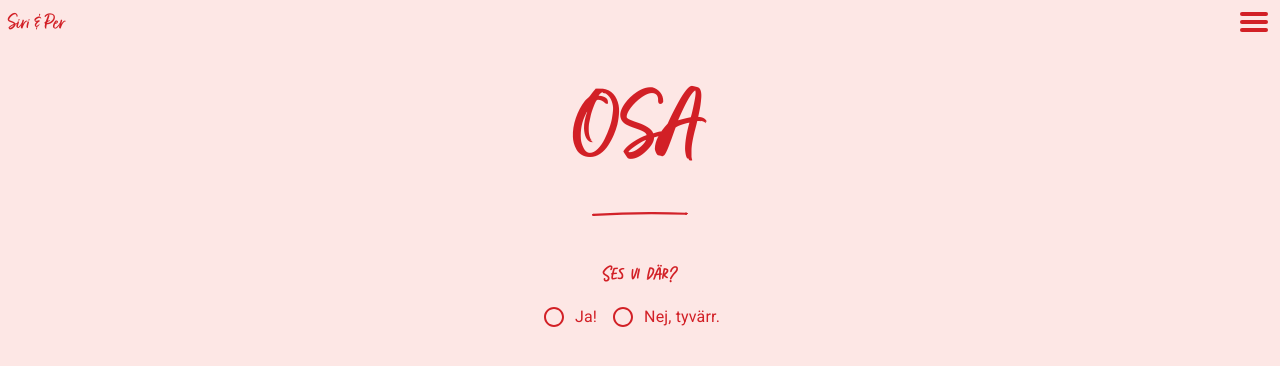
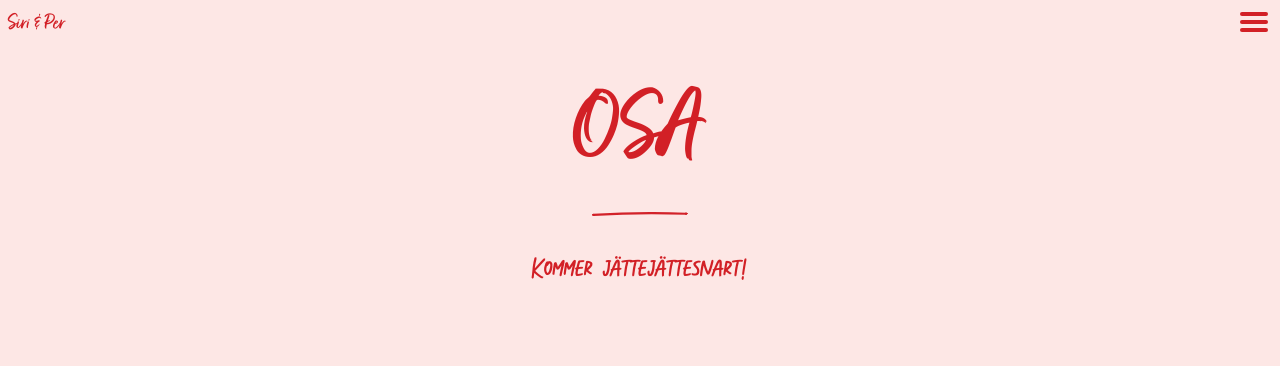
Before and after one commit to sirisayshello/perochsiri, a Next.js app: page /rsvp in a window 1280 px wide. Shown: the top 366 px of the page. Built offline with nearby package versions, Linux system fonts and the light colour scheme.

Commit message:
disable rsvp

```diff
--- a/src/app/rsvp/page.tsx
+++ b/src/app/rsvp/page.tsx
@@ -1,7 +1,7 @@
 import { Line } from "../components/Line";
 import { GuestForm } from "./GuestForm";
 
-const RSVP_ENABLED = true;
+const RSVP_ENABLED = false;
 
 export default function RSVP() {
   return (
```
